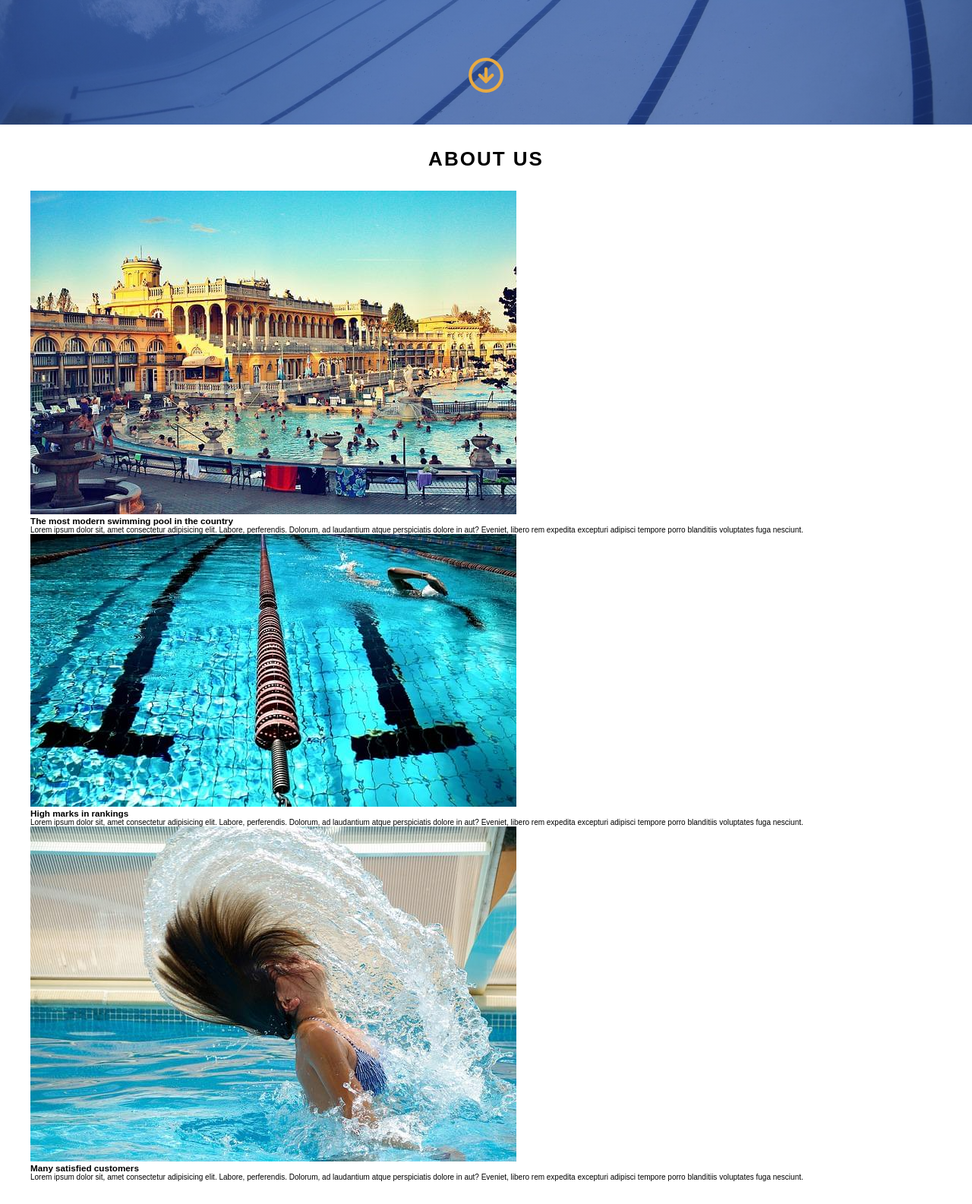
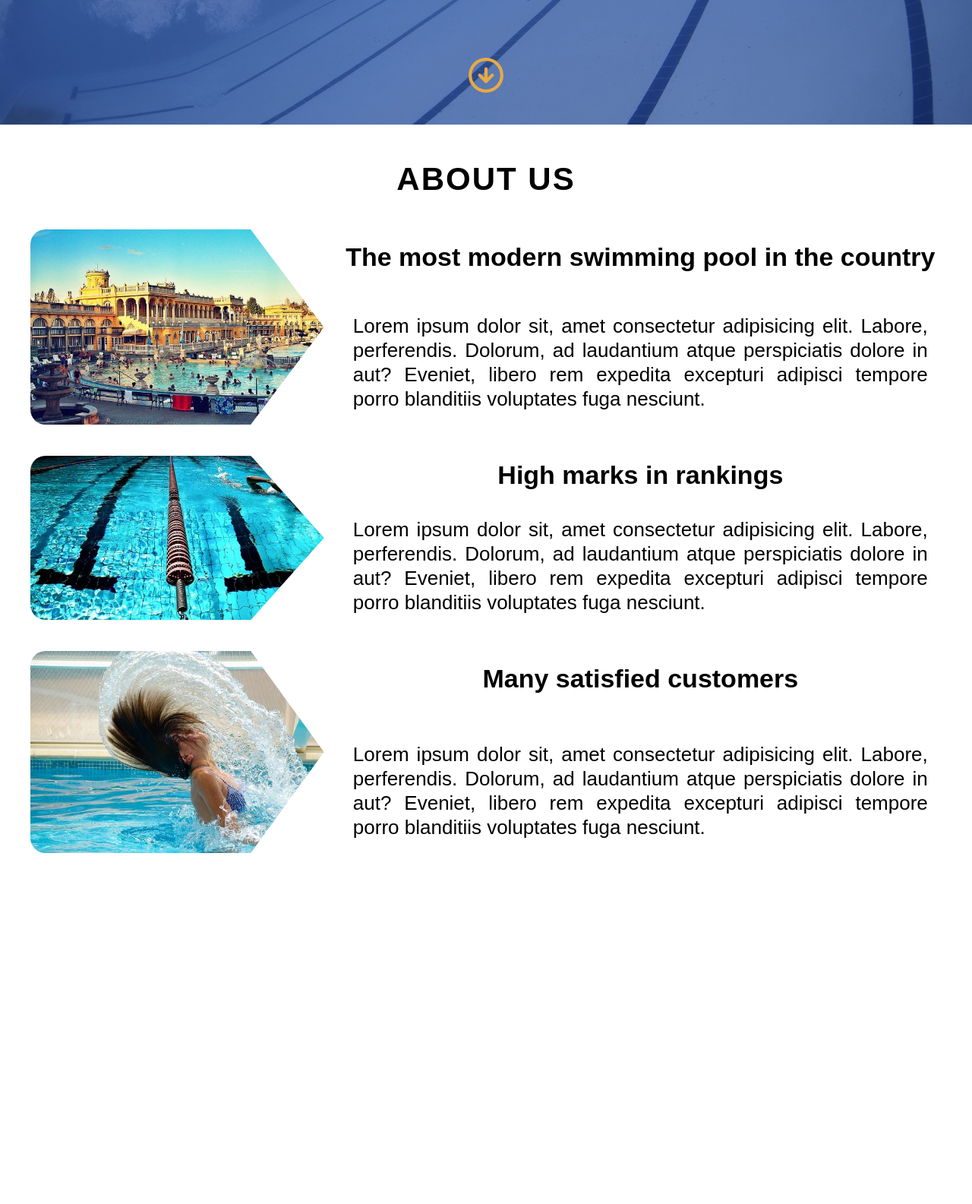
Before and after one commit to LukaszKwiatkowski94/Swimming-Pool-Django-Concept, a Django app: page / in a window 1280 px wide. Shown: the part 636-2221 px from the top of the page at 76% size. After the commit the page ends 1759 px from the top, so only its background shows below. Run offline with Django 3.2, Linux system fonts and the light colour scheme.

Commit message:
Finished section About Us

```diff
--- a/assets/sass/_extraLarge.scss
+++ b/assets/sass/_extraLarge.scss
@@ -8,4 +8,12 @@
             font-size: 3.6rem;
         }
 	}
+
+	.section {
+		padding: 4.8em 2.5em;
+	}
+
+	.section-header {
+		font-size: 4.2rem;
+	}
 }
--- a/assets/sass/_large.scss
+++ b/assets/sass/_large.scss
@@ -14,4 +14,25 @@
             letter-spacing: 5px;
         }
 	}
+
+    .section {
+        padding: 4.2em 2.2em;
+    }
+
+    .section-header {
+		font-size: 3.8rem;
+	}
+
+    .about-us{
+		&__box-header {
+			margin: 0.5em 0;
+			font-size: 3.4rem;
+		}
+
+		&__box-text {
+			font-size: 2.6rem;
+			line-height: 3.2rem;
+			padding: 0.7em;
+		}
+	}
 }
--- a/assets/sass/_medium.scss
+++ b/assets/sass/_medium.scss
@@ -45,4 +45,25 @@
             font-size: 2.6rem;
         }
 	}
+
+	.section {
+		padding: 4em 2em;
+	}
+
+	.section-header {
+		font-size: 3.6rem;
+	}
+
+	.about-us{
+		&__box-header {
+			margin: 0.5em 0;
+			font-size: 2.8rem;
+		}
+
+		&__box-text {
+			font-size: 2.2rem;
+			line-height: 2.8rem;
+			padding: 0.5em;
+		}
+	}
 }
--- a/assets/sass/_mobile.scss
+++ b/assets/sass/_mobile.scss
@@ -112,7 +112,7 @@
 }
 
 .section-header {
-	font-size: 2.6rem;
+	font-size: 2.8rem;
 	text-transform: uppercase;
 	text-align: center;
 	letter-spacing: 2px;
@@ -120,7 +120,71 @@
 }
 
 .about-us {
+	&__box {
+		display: grid;
+		grid-template-columns: repeat(3, 1fr);
+		gap: 2em 1.5em;
+	}
 
+	&__box-header {
+		margin: 0.5em 0;
+		font-size: 2.4rem;
+		text-align: center;
+	}
+
+	&__box-text {
+		font-size: 1.6rem;
+		line-height: 2.2rem;
+		text-align: justify;
+	}
+
+	&__img {
+		width: 100%;
+		object-fit: cover;
+		border-radius: 2em;
+		clip-path: polygon(
+			0% 0%,
+			100% 0%,
+			100% 75%,
+			75% 75%,
+			75% 100%,
+			50% 75%,
+			0% 75%
+		);
+	}
+
+	&__modern {
+		&-img {
+			grid-row: 1/2;
+			grid-column: 1/-1;
+		}
+		&-info {
+			grid-row: 2/3;
+			grid-column: 1/-1;
+		}
+	}
+
+	&__ranking {
+		&-img {
+			grid-row: 3/4;
+			grid-column: 1/-1;
+		}
+		&-info {
+			grid-row: 4/5;
+			grid-column: 1/-1;
+		}
+	}
+
+	&__customers {
+		&-img {
+			grid-row: 5/6;
+			grid-column: 1/-1;
+		}
+		&-info {
+			grid-row: 6/7;
+			grid-column: 1/-1;
+		}
+	}
 }
 
 @keyframes navAnimation {
--- a/assets/sass/_small.scss
+++ b/assets/sass/_small.scss
@@ -6,9 +6,75 @@
 			text-shadow: 0 0 7px $main-color;
 		}
 
-        &__text {
-            font-size: 2.2rem;
-            letter-spacing: 3px;
-        }
+		&__text {
+			font-size: 2.2rem;
+			letter-spacing: 3px;
+		}
+	}
+
+	.section {
+		padding: 3.2em 1.5em;
+	}
+
+	.section-header {
+		font-size: 3.2rem;
+	}
+
+	.about-us {
+		&__box {
+			gap: 3em 2em;
+		}
+
+		&__img {
+			clip-path: polygon(0% 0%, 75% 0%, 100% 50%, 75% 100%, 0% 100%);
+		}
+
+		&__modern {
+			&-img {
+				grid-row: 1/2;
+				grid-column: 1/2;
+				display: flex;
+				align-items: center;
+			}
+			&-info {
+				grid-row: 1/2;
+				grid-column: 2/4;
+				display: flex;
+				flex-direction: column;
+				justify-content: space-between;
+			}
+		}
+
+		&__ranking {
+			&-img {
+				grid-row: 2/3;
+				grid-column: 1/2;
+				display: flex;
+				align-items: center;
+			}
+			&-info {
+				grid-row: 2/3;
+				grid-column: 2/4;
+				display: flex;
+				flex-direction: column;
+				justify-content: space-between;
+			}
+		}
+
+		&__customers {
+			&-img {
+				grid-row: 3/4;
+				grid-column: 1/2;
+				display: flex;
+				align-items: center;
+			}
+			&-info {
+				grid-row: 3/4;
+				grid-column: 2/4;
+				display: flex;
+				flex-direction: column;
+				justify-content: space-between;
+			}
+		}
 	}
 }
--- a/templates/home.html
+++ b/templates/home.html
@@ -5,7 +5,7 @@
 	<div class="wrapper">
 		<h1 class="header__title">swimming pool</h1>
 		<p class="header__text">The best water sport with us.</p>
-		<span class="header__arrow"></span>
+		<a href="#about-us"><span class="header__arrow"></span></a>
 	</div>
 </header>
 <main>
```
Also changed, not shown: static/css/main.min.css.
